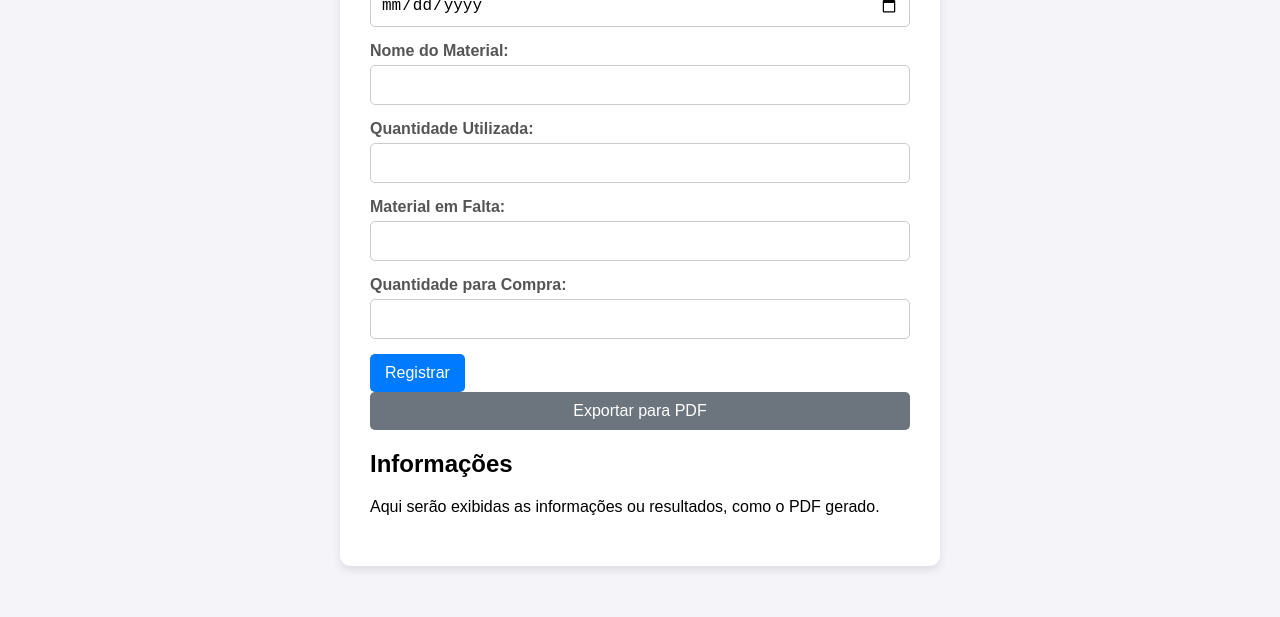
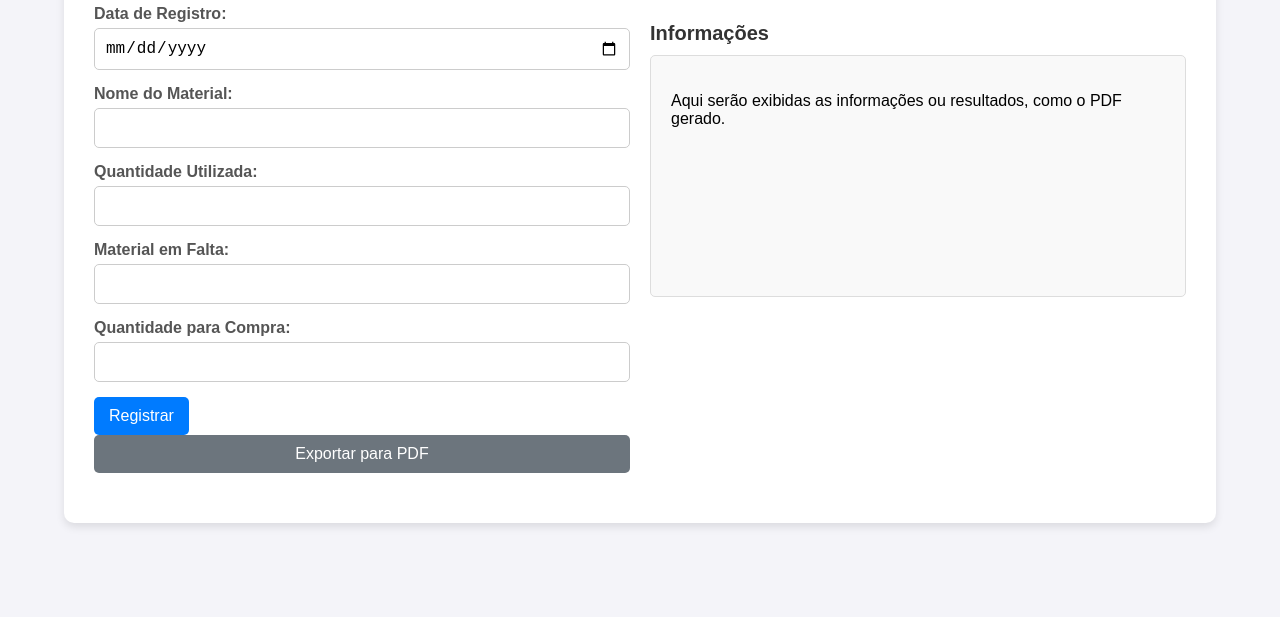
Before and after one commit to Damaris34/Controle--Estoque, a plain HTML site: page index.html in a window 1280 px wide. Shown: the part 183-800 px from the top of the page. Drawn offline with Linux system fonts and the light colour scheme.

Commit message:
Update styles.css

```diff
--- a/styles.css
+++ b/styles.css
@@ -15,7 +15,7 @@ body {
     border-radius: 10px;
     box-shadow: 0 4px 8px rgba(0, 0, 0, 0.1);
     width: 90%;
-    max-width: 600px;
+    max-width: 1200px;
     box-sizing: border-box;
 }
 
@@ -27,6 +27,16 @@ header {
 h1 {
     color: #333;
     font-size: 24px;
+}
+
+.main-content {
+    display: flex;
+    justify-content: space-between;
+    gap: 20px;
+}
+
+.form-section, .info-section {
+    flex: 1;
 }
 
 .form-section {
@@ -109,3 +119,17 @@ input {
 .hidden {
     display: none;
 }
+
+.info-section h2 {
+    color: #333;
+    font-size: 20px;
+    margin-bottom: 10px;
+}
+
+#info-content {
+    background-color: #f9f9f9;
+    padding: 20px;
+    border-radius: 5px;
+    border: 1px solid #ddd;
+    min-height: 200px;
+}
```
